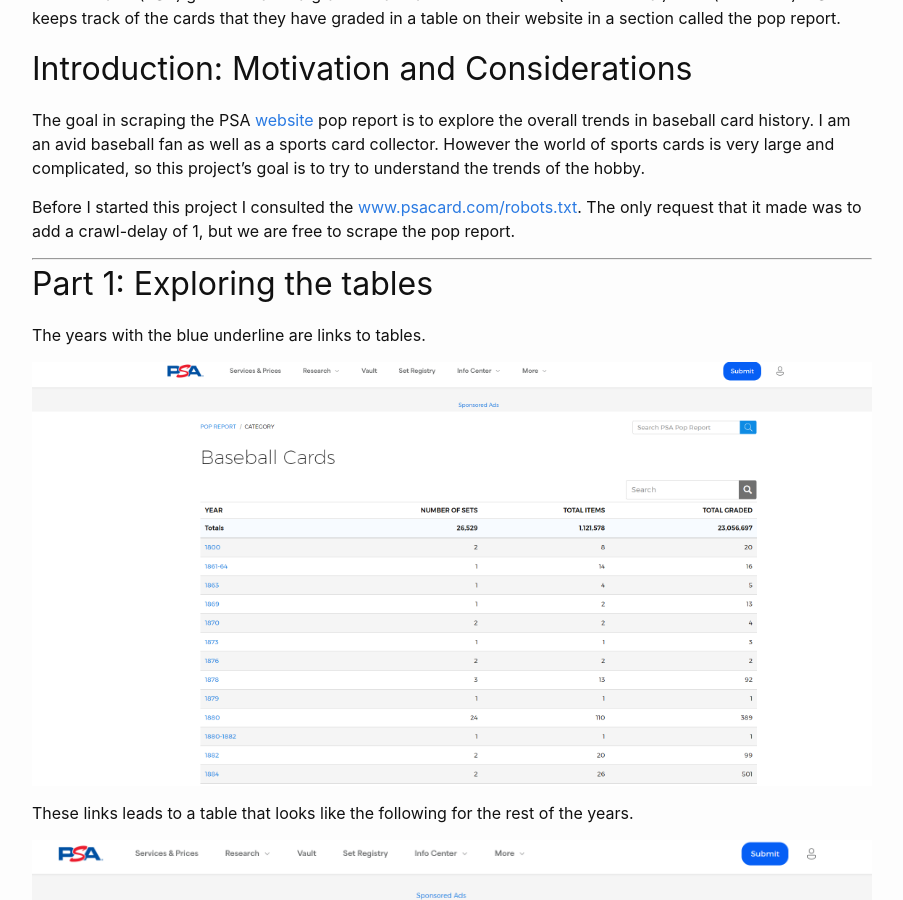
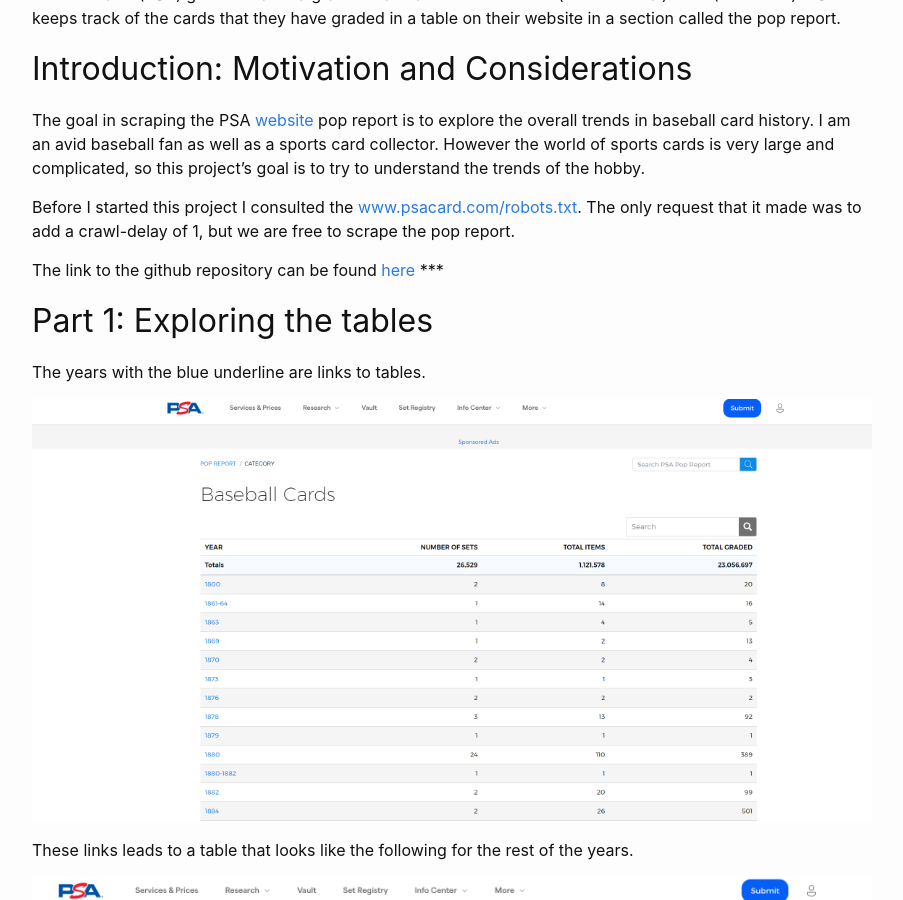
Before and after one commit to tolsen25/tolsen25.github.io, a Jekyll site: the page built from _posts/2023-12-13-final.md, in a window 1280 px wide and 900 px high, scrolled down 558 px. Shown: the whole window, without its empty margins (188-1091 px from the left). Built offline with Jekyll 4.4.1, drawn with Linux system fonts in a browser that asks for light colours; comment, search, counter and statistics services are not loaded.

Commit message:
Update 2023-12-13-final.md

```diff
--- a/_posts/2023-12-13-final.md
+++ b/_posts/2023-12-13-final.md
@@ -14,7 +14,7 @@
 
 Before I started this project I consulted the [www.psacard.com/robots.txt](https://www.psacard.com/robots.txt).  The only request that it made was to add a crawl-delay of 1, but we are free to scrape the pop report.
 
-
+The link to the github repository can be found [here](https://github.com/tolsen25/PSA_Pop_Project.git)
 ***
 ## Part 1: Exploring the tables
 The years with the blue underline are links to tables.
```
